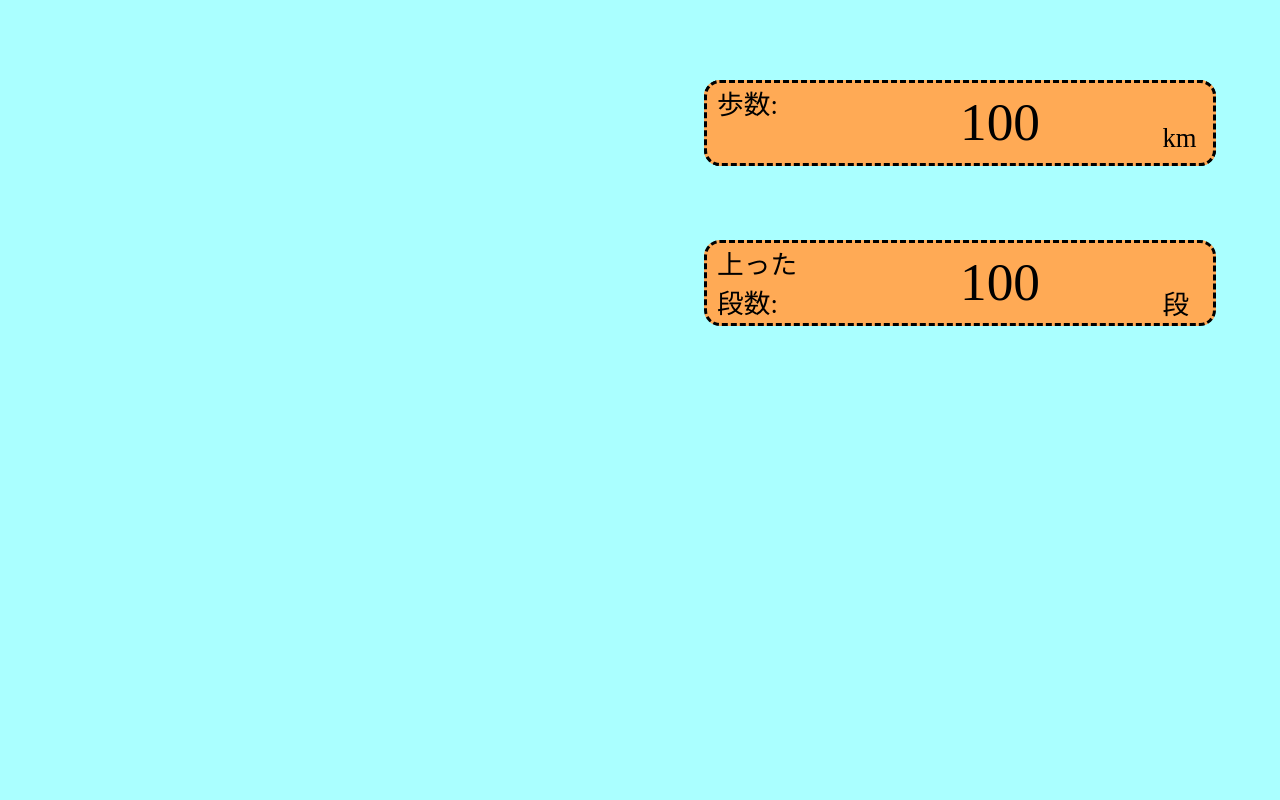
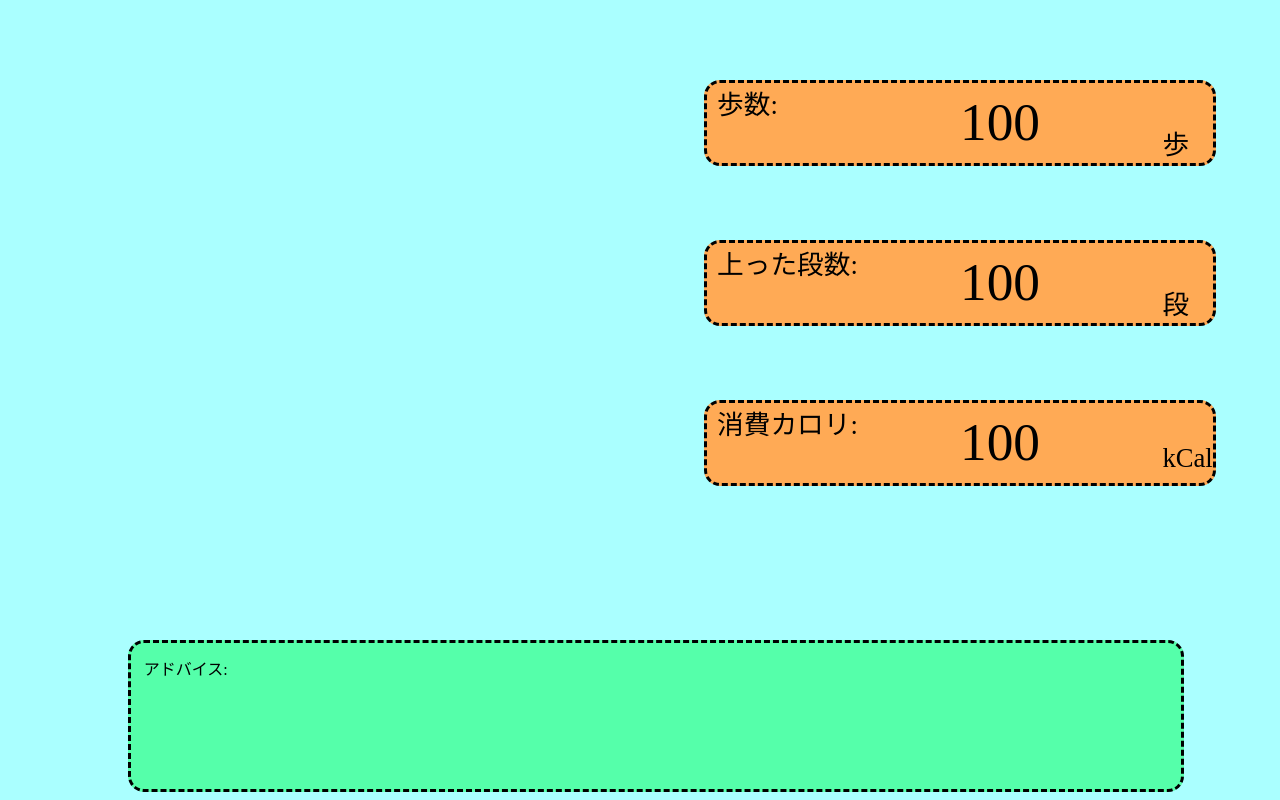
Before and after one commit to aizu-wakamatsu/justshoes, a plain HTML site: page index.html in a window 1280 px wide. Drawn offline with Linux system fonts and the light colour scheme.

Commit message:
[TAKEOUT] from Inspiron

```diff
--- a/index.html
+++ b/index.html
@@ -4,11 +4,12 @@
 		<meta charset="utf-8">
 		<link rel="stylesheet" href="style.css" type="text/css">
 	<title>
-
+aaa
 	</title>
 </head>
 
 <body>
+	<div id=bg>
 	<div class=comp id=hoswu>
 		<div class=title>
 				歩数:
@@ -31,16 +32,20 @@
 			段
 		</div>
 	</div>
-	<div class=comp id=hoswu>
+	<div class=comp id=calorie>
 		<div class=title>
-			歩数:
+			消費カロリ:
 		</div>
 		<div class=atayi>
 			100
 		</div>
 		<div class=tanyi>
-			km
+			kCal
 		</div>
 	</div>
+	<div class=advice>
+	 アドバイス:
+	</div>
+</div>
 </body>
 </html>
--- a/style.css
+++ b/style.css
@@ -1,5 +1,10 @@
 * {
 	background: #AAFFFF;
+	/*background: linear-gradient(to top, rgba(217, 175, 217, 0.7) 0%, rgba(151, 217, 225, 0.7) 100%),url(background.jpg);*/
+	background-image: url(“background.jpg”);
+	background-repeat:  no-repeat;
+	background-position: center;
+	background-size:contain;
 }
 div.comp{
 	position:absolute;
@@ -12,7 +17,7 @@ div.comp{
 }
 div.title {
 	position:absolute;
-    width: 20%;
+	width: 30%;
 	left: 2%;
 	border-style: none;
 	font-size: 20pt;
@@ -40,6 +45,19 @@ div.tanyi{
 }
 
 
+div.advice{
+	position:absolute;
+	width: 80%;
+	height: 15%;
+	top: 80%;
+	left: 10%;
+	padding: 1%;
+	border-style: dashed;
+	background: #55FFAA;
+	border-radius: 1em;
+}
+
+
 div#hoswu{
 	top: 10%;
 }
@@ -47,3 +65,7 @@ top: 10%;
 div#stairs {
 	top: 30%;
 }
+
+div#calorie {
+	top: 50%;
+}
```
Also changed, not shown: background.jpg (added). Lines whose indentation alone changed are shown as unchanged.
